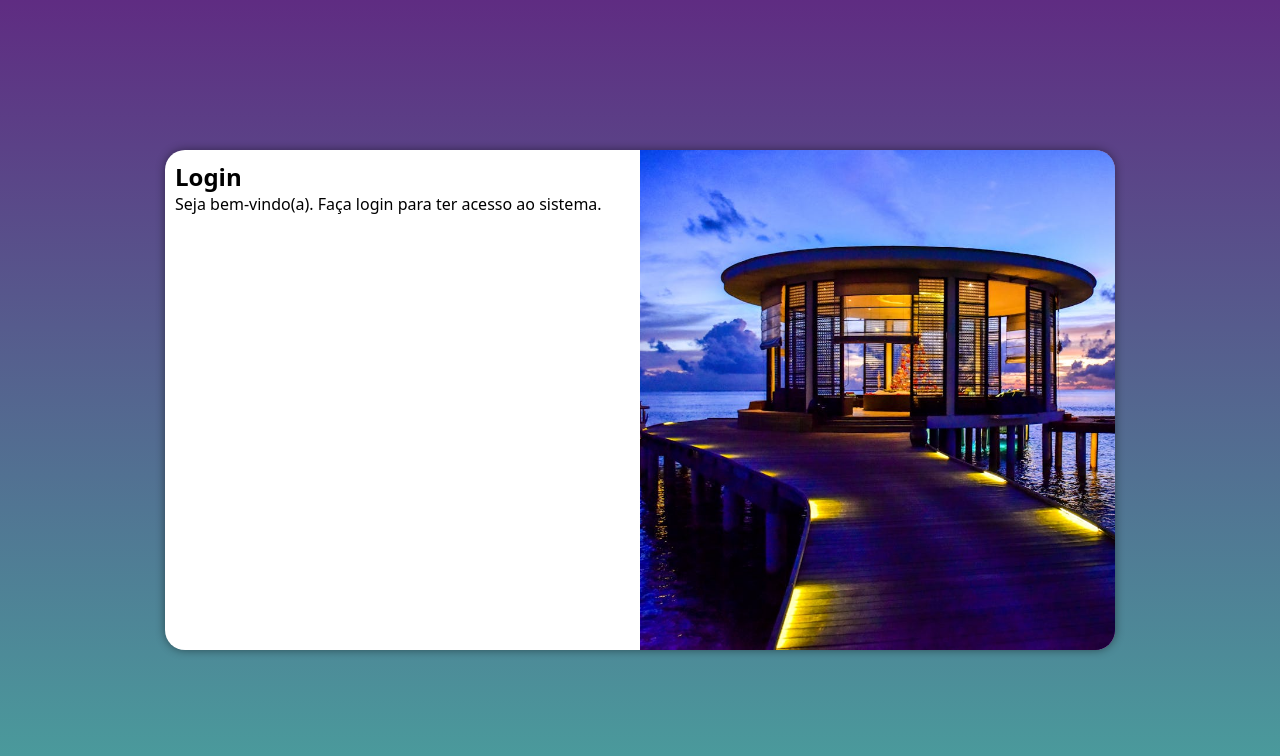
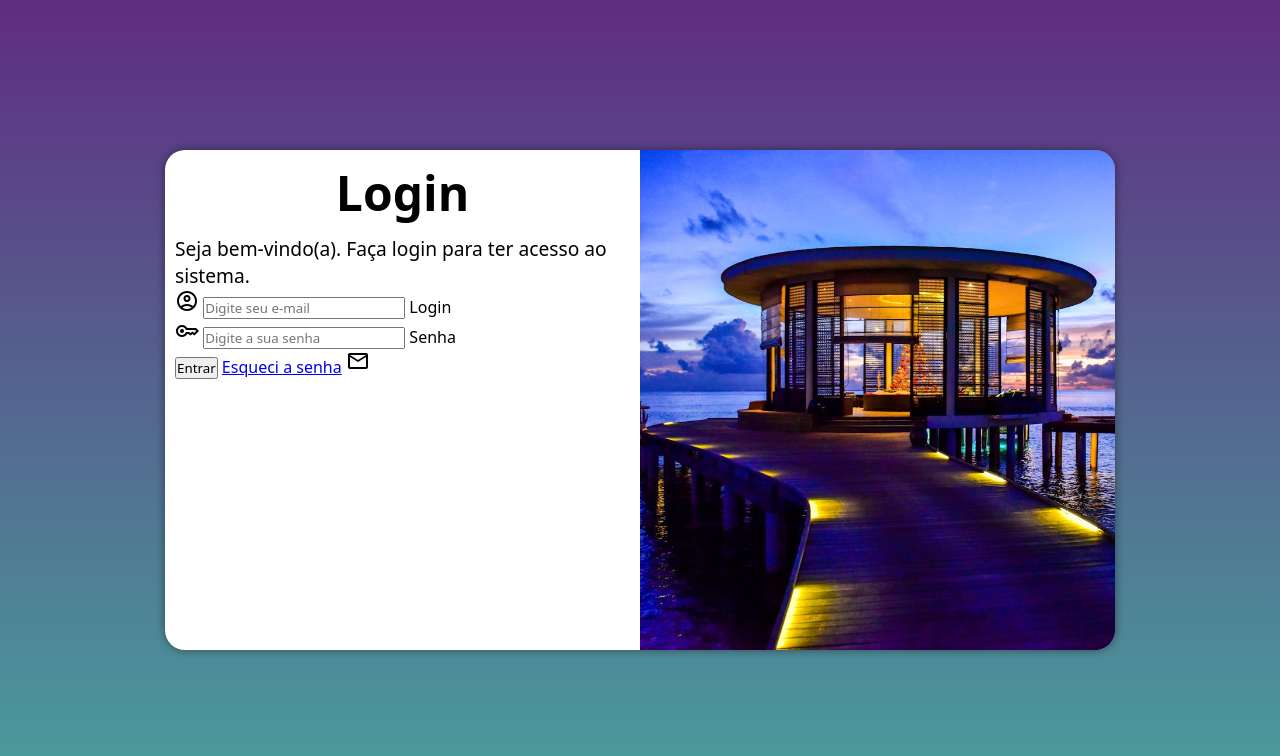
Before and after one commit to Wesleygustavodev/projeto-login, a plain HTML site: page index.html in a window 1280 px wide. Drawn offline with nearby package versions, Linux system fonts and the light colour scheme.

Commit message:
Adicionei o formulario

```diff
--- a/estilos/media-query.css
+++ b/estilos/media-query.css
@@ -40,4 +40,12 @@
         float: left;
         width: 50%;
     }
+
+    div#formulario > h1 {
+        font-size: 3em;
+    }
+
+    div#formulario > p {
+    font-size: 1.2em;
+    }
 }
--- a/estilos/style.css
+++ b/estilos/style.css
@@ -54,3 +54,12 @@ section#login > div#formulario {
     display: block;
     padding: 10px;
 }
+
+div#formulario > h1 {
+    text-align: center;
+    margin-bottom: 10px;
+}
+
+div#formulario > p {
+    font-size: 0.8em;
+}
--- a/index.html
+++ b/index.html
@@ -6,6 +6,7 @@
     <title>Login</title>
     <link rel="stylesheet" href="estilos/style.css">
     <link rel="stylesheet" href="estilos/media-query.css">
+    <link href="https://fonts.googleapis.com/css2?family=Material+Symbols+Outlined" rel="stylesheet" />
 </head>
 <body>
     <main>
@@ -16,7 +17,27 @@
             <div id="formulario">
                 <h1>Login</h1>
                 <p>Seja bem-vindo(a). Faça login para ter acesso ao sistema.</p>
-                <form action="login.php" method="post"></form>
+                <form action="login.php" method="post" autocomplete="on">
+                    <div class="campo">
+                        <span class="material-symbols-outlined">
+                        account_circle
+                        </span>
+                        <input type="email" name="login" id="ilogin" placeholder="Digite seu e-mail" autocomplete="email" required maxlength="30">
+                        <label for="ilogin">Login</label>
+                    </div>
+                    <div class="campo">
+                        <span class="material-symbols-outlined">
+                        key
+                        </span>
+                        <input type="password" name="senha" id="isenha" placeholder="Digite a sua senha" autocomplete="current-password" required minlength="8" maxlength="20">
+                        <label for="isenha">Senha</label>
+                    </div>
+                    <input type="submit" value="Entrar">
+                    <a href="esqueci.html">Esqueci a senha</a>
+                    <span class="material-symbols-outlined">
+                    mail
+                    </span>
+                </form>
             </div>
         </section>
     </main>
```
